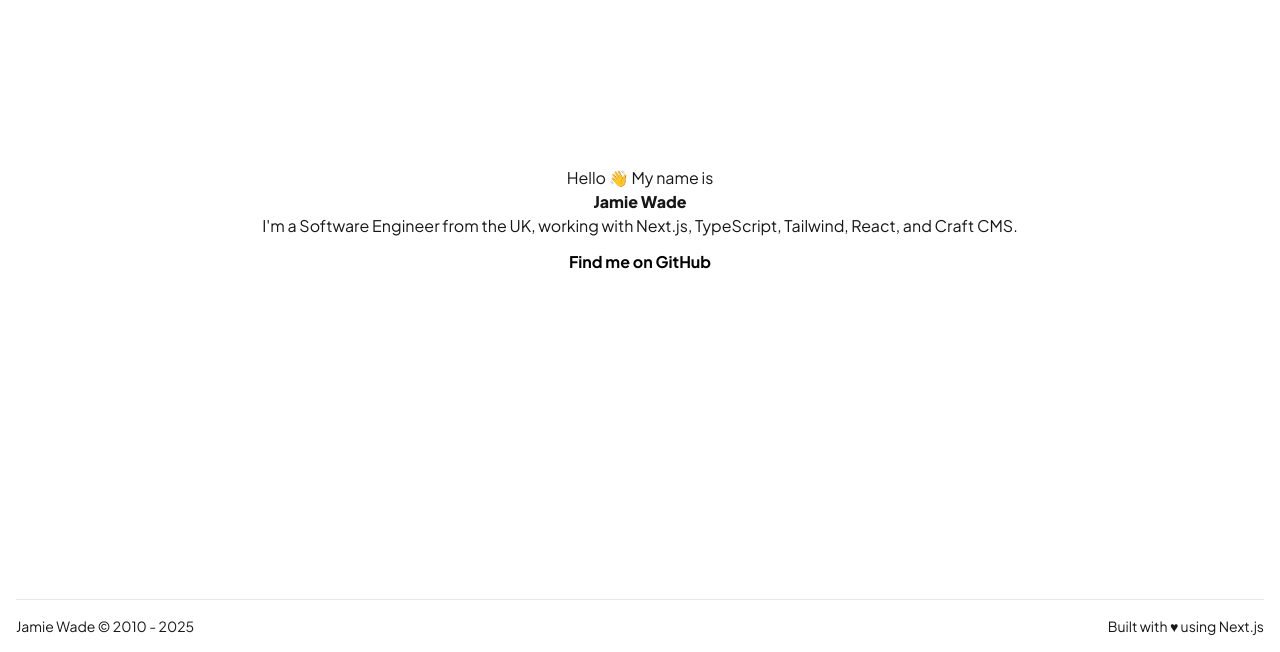
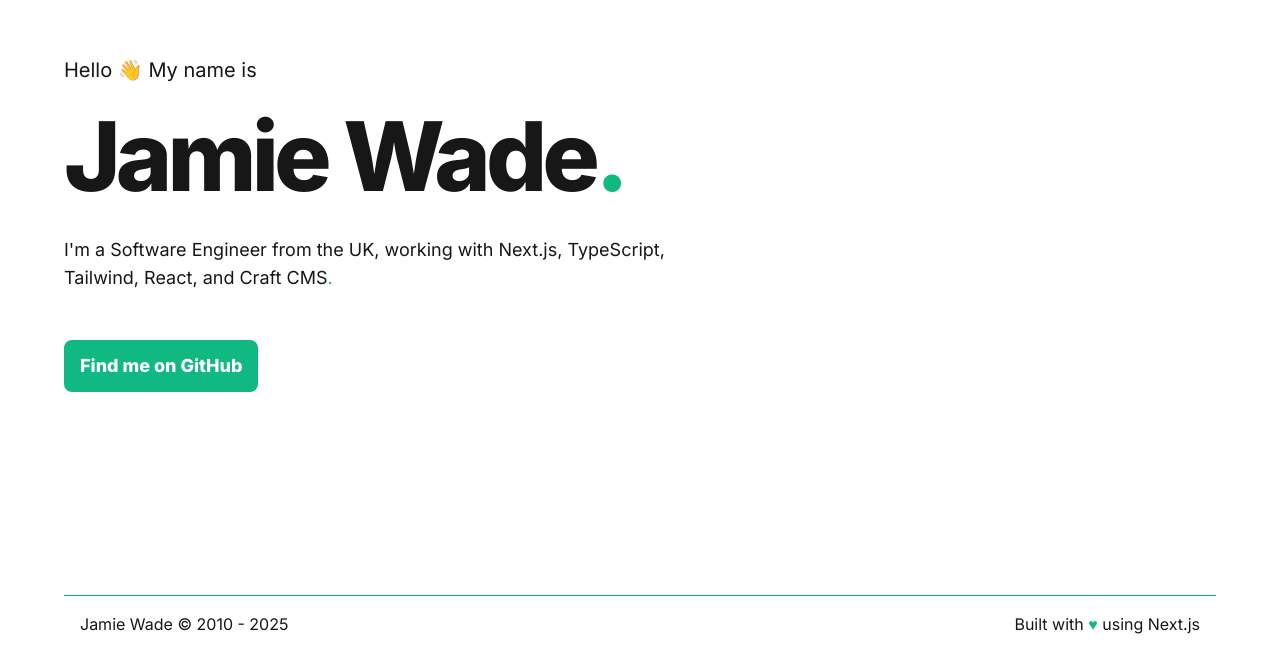
Before and after one commit to jamiewade/jamiewade.co.uk, a Next.js app: page / in a window 1280 px wide. Shown: the part 148-800 px from the top of the page. Built offline with nearby package versions, Linux system fonts and the light colour scheme.

Commit message:
Adds final content, colour scheme, and layout adjustments

```diff
--- a/src/app/globals.css
+++ b/src/app/globals.css
@@ -16,6 +16,7 @@
 
 html,
 body {
+	min-width: 320px;
 	width: 100%;
 	height: 100%;
 }
@@ -23,5 +24,5 @@ body {
 body {
 	color: var(--foreground);
 	background: var(--background);
-	font-family: 'Plus Jakarta Sans';
+	font-family: 'Inter';
 }
--- a/src/app/layout.tsx
+++ b/src/app/layout.tsx
@@ -1,10 +1,10 @@
 import type { Metadata } from 'next';
-import { Plus_Jakarta_Sans } from 'next/font/google';
+import { Inter } from 'next/font/google';
 
 import './globals.css';
 
-const plusJakartaSans = Plus_Jakarta_Sans({
-	variable: '--font-plus-jakarta-sans',
+const inter = Inter({
+	variable: '--font-inter',
 	subsets: ['latin'],
 });
 
@@ -20,7 +20,7 @@ export default function RootLayout({
 }>) {
 	return (
 		<html lang='en'>
-			<body className={`flex flex-col ${plusJakartaSans.variable} antialiased`}>
+			<body className={`flex flex-col ${inter.variable} antialiased`}>
 				{children}
 			</body>
 		</html>
--- a/src/app/page.tsx
+++ b/src/app/page.tsx
@@ -6,27 +6,38 @@ export default function Home() {
 	return (
 		<>
 			<main className={'flex-grow py-4'}>
-				<div
-					className={
-						'flex items-center justify-center text-center w-full h-full'
-					}
-				>
+				<div className={'flex items-center justify-center w-full h-full'}>
 					<div
-						className={'flex flex-col items-center justify-center container'}
+						className={
+							'flex flex-col items-center justify-center text-center container md:items-start md:text-left'
+						}
 					>
-						<p className={''}>{`Hello 👋 My name is`}</p>
+						<p
+							className={'mb-2 text-sm sm:mb-4 lg:mb-6 lg:text-base xl:text-xl'}
+						>{`Hello 👋 My name is`}</p>
 
-						<h1 className={'font-extrabold'}>Jamie Wade</h1>
+						<h1
+							className={
+								'mb-4 font-extrabold text-4xl tracking-tighter xs:text-5xl sm:mb-6 md:text-6xl lg:mb-8 lg:text-7xl xl:text-8xl'
+							}
+						>
+							Jamie Wade<span className={'text-emerald-500'}>.</span>
+						</h1>
 
-						<p className={''}>
+						<p
+							className={
+								'mb-8 text-sm sm:mb-10 sm:max-w-md sm:text-base md:max-w-lg lg:mb-12 lg:text-lg xl:max-w-2xl '
+							}
+						>
 							{`I'm a Software Engineer from the UK, working with Next.js, TypeScript,
-Tailwind, React, and Craft CMS.`}
+Tailwind, React, and Craft CMS`}
+							<span className={'text-emerald-500'}>.</span>
 						</p>
 
 						<p>
 							<Link
 								className={
-									'block rounded-lg bg-white px-4 py-3 font-bold text-black'
+									'block rounded-lg bg-emerald-500 px-4 py-3 font-extrabold text-sm text-white transition duration-200 hover:bg-emerald-600 sm:text-base lg:text-lg'
 								}
 								href={'https://github.com/jamiewade'}
 							>
@@ -37,12 +48,18 @@ Tailwind, React, and Craft CMS.`}
 				</div>
 			</main>
 
-			<footer className={'mt-auto text-center text-sm'}>
+			<footer className={'mt-auto text-center text-sm lg:text-base'}>
 				<div className={'container'}>
-					<div className={'grid gap-3 border-t py-4 w-full xs:grid-cols-2'}>
-						<p
-							className={'xs:order-2 xs:text-right'}
-						>{`Built with ♥ using Next.js`}</p>
+					<div
+						className={
+							'grid gap-3 border-t border-emerald-500 py-4 w-full xs:grid-cols-2 xs:px-4'
+						}
+					>
+						<p className={'xs:order-2 xs:text-right'}>
+							{`Built with `}
+							<span className={'text-emerald-500'}>♥</span>
+							{` using Next.js`}
+						</p>
 
 						<p
 							className={'xs:order-1 xs:text-left'}
--- a/tailwind.config.ts
+++ b/tailwind.config.ts
@@ -10,7 +10,9 @@ export default {
 		container: {
 			center: true,
 			padding: {
-				DEFAULT: '1rem',
+				DEFAULT: '2rem',
+				sm: '3rem',
+				md: '4rem',
 			},
 		},
 		screens: {
```
